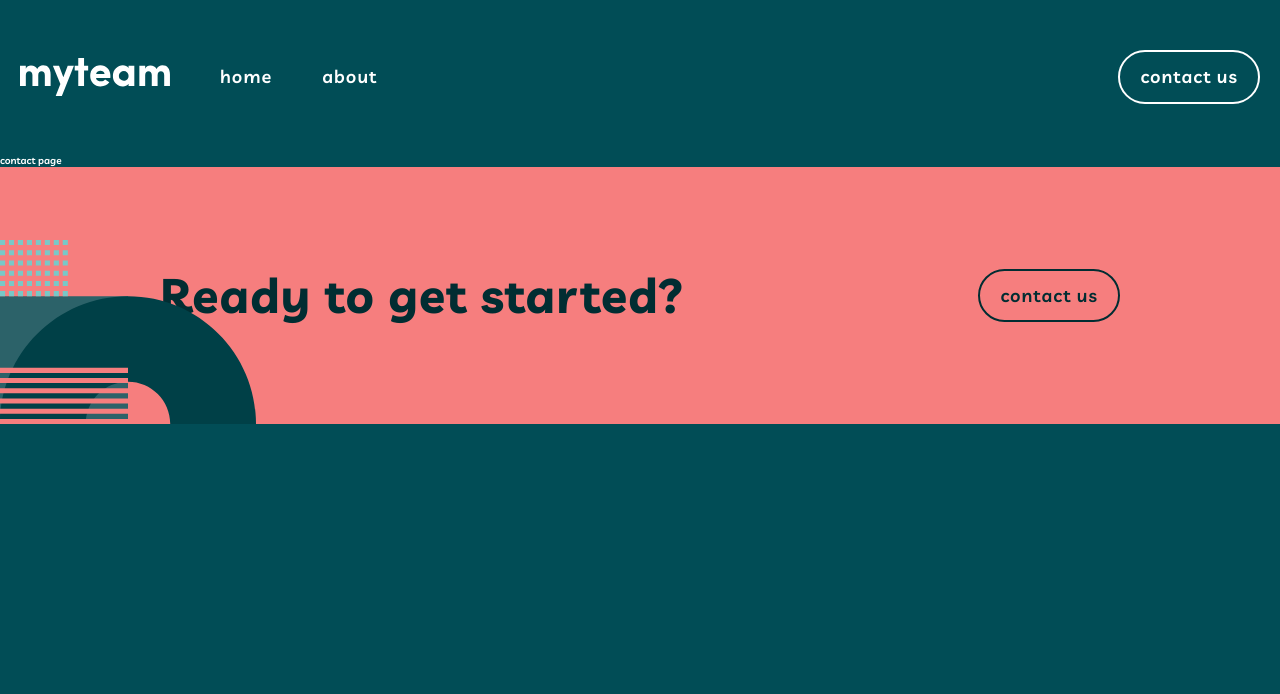
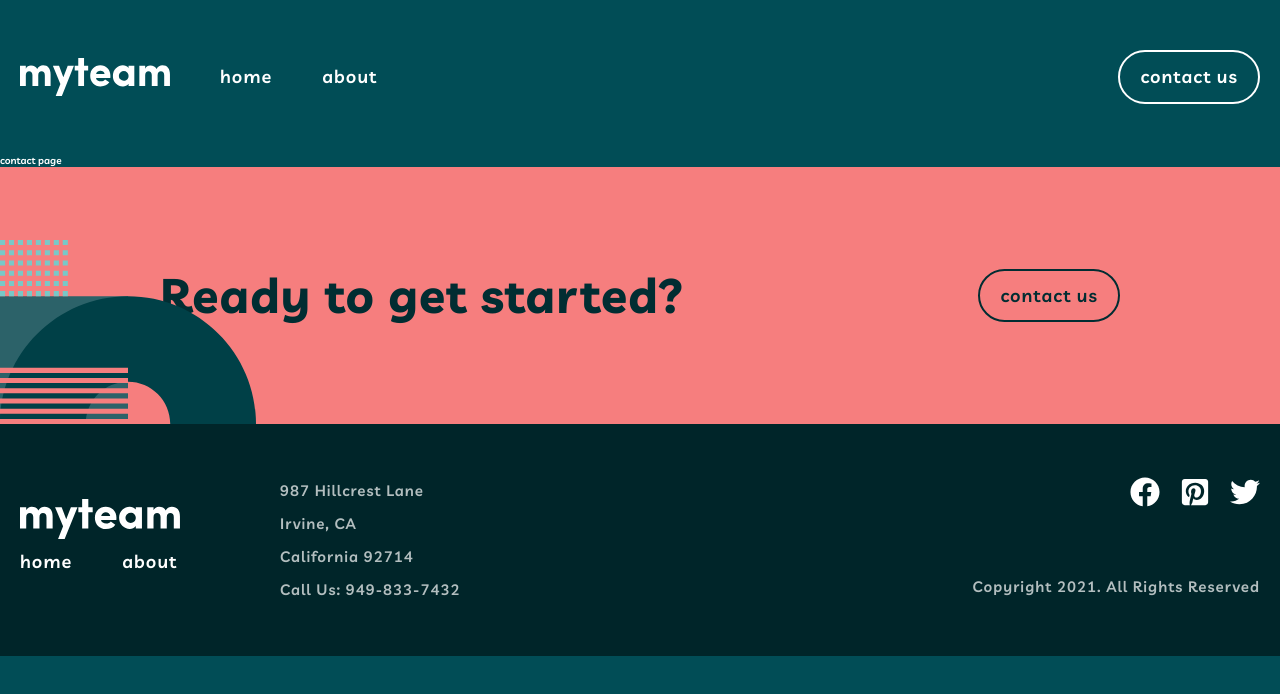
Before and after one commit to habibdev96/FEM-myteam-multipage-website, a React (Create React App) app: page /Contact in a window 1280 px wide. Shown: the top 694 px of the page. Built offline with nearby package versions, Linux system fonts and the light colour scheme.

Commit message:
created footer

```diff
--- a/package.json
+++ b/package.json
@@ -8,6 +8,7 @@
     "@testing-library/user-event": "^12.8.3",
     "react": "^17.0.2",
     "react-dom": "^17.0.2",
+    "react-icons": "^4.2.0",
     "react-router-dom": "^5.3.0",
     "react-scripts": "4.0.3",
     "styled-components": "^5.3.1",
--- a/src/App.js
+++ b/src/App.js
@@ -5,6 +5,7 @@ import About from './pages/About';
 import Contact from './pages/Contact';
 import Navbar from './components/shared/Navbar';
 import Cta from './components/shared/Cta';
+import Footer from './components/shared/Footer';
 
 const App = () => {
   return (
@@ -18,6 +19,7 @@ const App = () => {
           <Route exact path='/Contact' component={Contact} />
         </Switch>
         <Cta />
+        <Footer />
       </Router>
     </>
   );
--- /dev/null
+++ b/src/components/shared/Footer.js
@@ -0,0 +1,111 @@
+import styled from 'styled-components';
+import logo from '../../assets/logo.svg';
+import StyledLink from '../styledElements/Link';
+import {
+  maxWidthLg,
+  sectionSpacingSm,
+  flexAlign,
+  textStyles,
+} from '../../abstracts/Mixins';
+import { FaFacebook, FaPinterestSquare, FaTwitter } from 'react-icons/fa';
+
+const StyledFooter = styled.footer`
+  background-color: var(--darkGreen);
+`;
+
+const Container = styled.div`
+  ${maxWidthLg}
+  ${sectionSpacingSm}
+  ${flexAlign}
+  justify-content: space-between;
+
+  .left {
+    ${flexAlign}
+  }
+
+  .links {
+    ${flexAlign}
+  }
+
+  .contact {
+    display: flex;
+    flex-direction: column;
+    margin-left: 5rem;
+
+    li {
+      ${textStyles}
+      font-size: 1.5rem;
+      color: var(--white);
+      opacity: 0.7;
+    }
+  }
+
+  .socials {
+    display: flex;
+    justify-content: flex-end;
+    gap: 2rem;
+    margin-bottom: 6rem;
+  }
+
+  .social {
+    font-size: var(--md);
+    color: var(--white);
+    transition: var(--mainTransition);
+
+    &:hover,
+    &:focus {
+      color: var(--lightCoral);
+    }
+  }
+
+  .copyright {
+    ${textStyles}
+    font-size: 1.5rem;
+    color: var(--white);
+    opacity: 0.7;
+  }
+`;
+
+const Footer = () => {
+  return (
+    <StyledFooter>
+      <Container>
+        <div className='left'>
+          <div>
+            <img src={logo} alt='myteam logo' className='logo' />
+            <ul className='links'>
+              <li>
+                <StyledLink to='/'>home</StyledLink>
+              </li>
+              <li>
+                <StyledLink to='/About'>about</StyledLink>
+              </li>
+            </ul>
+          </div>
+          <ul className='contact'>
+            <li>987 Hillcrest Lane</li>
+            <li>Irvine, CA</li>
+            <li>California 92714</li>
+            <li>Call Us: 949-833-7432</li>
+          </ul>
+        </div>
+        <div className='right'>
+          <div className='socials'>
+            <a href='#!'>
+              <FaFacebook className='social' />
+            </a>
+            <a href='#!'>
+              <FaPinterestSquare className='social' />
+            </a>
+            <a href='#!'>
+              <FaTwitter className='social' />
+            </a>
+          </div>
+          <p className='copyright'>Copyright 2021. All Rights Reserved</p>
+        </div>
+      </Container>
+    </StyledFooter>
+  );
+};
+
+export default Footer;
```
Also changed, not shown: 1 other file (tests, documents, lock files or other folders).
